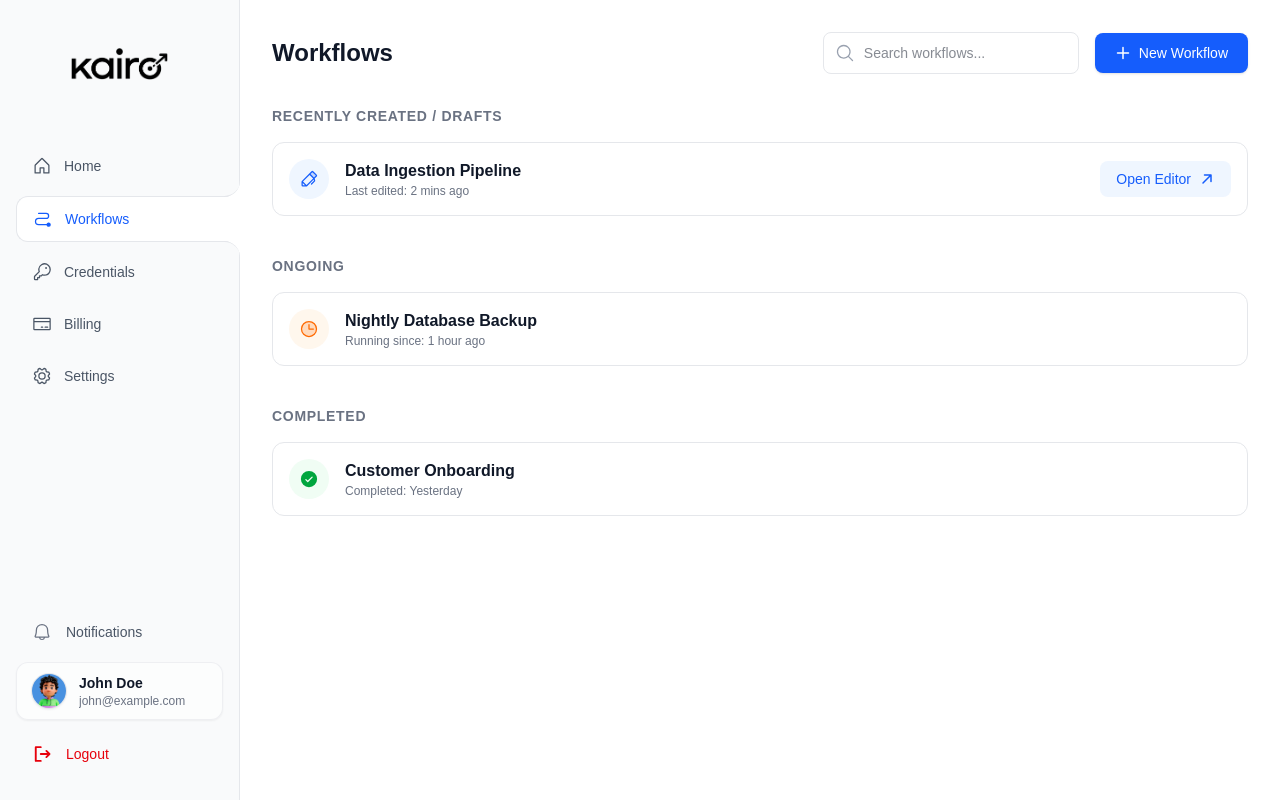
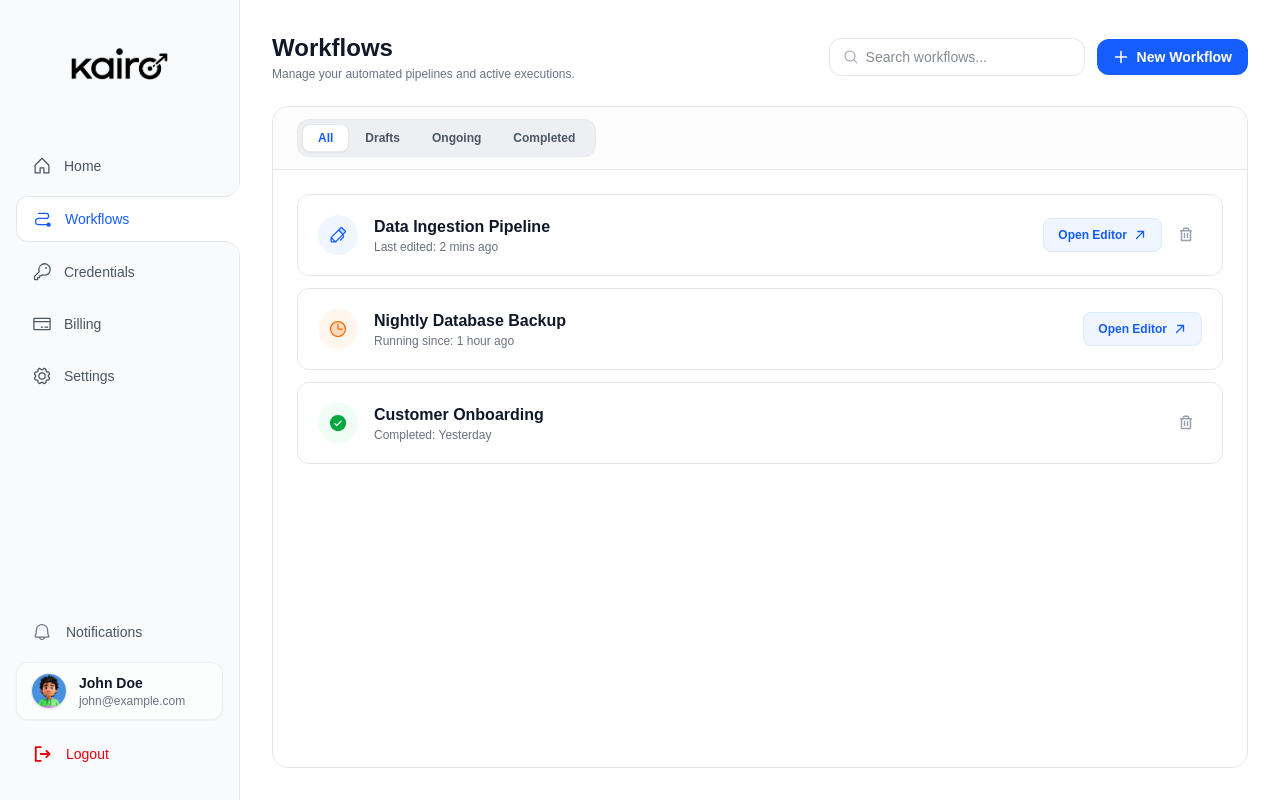
Before and after one commit to exorcist09/kairo-v2, a Next.js app in the folder frontend/: page /workflows in a window 1280 px wide. Built offline with nearby package versions, Linux system fonts and the light colour scheme; a web font is replaced by a local one.

Commit message:
feat: add workflow filtering tabs, enhanced create workflow modal, and billing description

```diff
--- a/frontend/src/pages/Billingpage/Billing.tsx
+++ b/frontend/src/pages/Billingpage/Billing.tsx
@@ -14,7 +14,12 @@ export default function Billing() {
 
   return (
     <div className="w-full h-full flex flex-col">
-      <h1 className="text-2xl font-bold text-gray-900 mb-6 flex-shrink-0">Billing</h1>
+      <div className="mb-6 flex-shrink-0">
+        <h1 className="text-2xl font-bold text-gray-900">Billing</h1>
+        <p className="text-xs text-gray-500 mt-0.5">
+          Manage your account credits, plan usage, and payment history.
+        </p>
+      </div>
 
       {/* Scrollable Container with border */}
       <div className="flex-1 border border-gray-200 rounded-2xl bg-white overflow-hidden flex flex-col">
--- a/frontend/src/pages/Workflowpage/Workflows.tsx
+++ b/frontend/src/pages/Workflowpage/Workflows.tsx
@@ -1,45 +1,104 @@
 "use client";
 
-import { useState } from "react";
+import { useState, useRef, useEffect } from "react";
 import Link from "next/link";
-import { Plus, Clock, CheckCircle, Trash, ArrowUpRight, Pen, FolderDashed, MagnifyingGlass } from "@phosphor-icons/react";
+import {
+  Plus,
+  Clock,
+  CheckCircle,
+  Trash,
+  ArrowUpRight,
+  Pen,
+  MagnifyingGlass,
+  Path,
+  X,
+} from "@phosphor-icons/react";
 import CreateWorkflowModal from "./components/CreateWorkflowModal";
 
 type Workflow = {
   id: string;
   name: string;
+  description?: string;
   status: "draft" | "ongoing" | "completed";
   updatedAt: string;
 };
 
 const INITIAL_WORKFLOWS: Workflow[] = [
-  { id: "1", name: "Data Ingestion Pipeline", status: "draft", updatedAt: "2 mins ago" },
-  { id: "2", name: "Nightly Database Backup", status: "ongoing", updatedAt: "1 hour ago" },
-  { id: "3", name: "Customer Onboarding", status: "completed", updatedAt: "Yesterday" },
+  {
+    id: "1",
+    name: "Data Ingestion Pipeline",
+    description: "Syncs customer events from Stripe webhook directly into analytics database.",
+    status: "draft",
+    updatedAt: "2 mins ago",
+  },
+  {
+    id: "2",
+    name: "Nightly Database Backup",
+    description: "Generates compressed PostgreSQL snapshots and uploads to encrypted S3 bucket.",
+    status: "ongoing",
+    updatedAt: "1 hour ago",
+  },
+  {
+    id: "3",
+    name: "Customer Onboarding",
+    description: "Sends welcome email via Resend, sets up Slack notification, and provisions workspace.",
+    status: "completed",
+    updatedAt: "Yesterday",
+  },
 ];
+
+const TABS = [
+  { key: "all", label: "All" },
+  { key: "draft", label: "Drafts" },
+  { key: "ongoing", label: "Ongoing" },
+  { key: "completed", label: "Completed" },
+] as const;
+
+type TabKey = (typeof TABS)[number]["key"];
 
 export default function Workflows() {
   const [workflows, setWorkflows] = useState<Workflow[]>(INITIAL_WORKFLOWS);
   const [isModalOpen, setIsModalOpen] = useState(false);
   const [searchQuery, setSearchQuery] = useState("");
+  const [activeTab, setActiveTab] = useState<TabKey>("all");
 
-  const filteredWorkflows = workflows.filter(w => w.name.toLowerCase().includes(searchQuery.toLowerCase()));
+  // Sliding tab indicator refs and state
+  const tabRefs = useRef<{ [key: string]: HTMLButtonElement | null }>({});
+  const [indicatorStyle, setIndicatorStyle] = useState<{ left: number; width: number }>({
+    left: 0,
+    width: 0,
+  });
 
-  const drafts = filteredWorkflows.filter((w) => w.status === "draft");
-  const ongoing = filteredWorkflows.filter((w) => w.status === "ongoing");
-  const completed = filteredWorkflows.filter((w) => w.status === "completed");
+  useEffect(() => {
+    const activeEl = tabRefs.current[activeTab];
+    if (activeEl) {
+      setIndicatorStyle({
+        left: activeEl.offsetLeft,
+        width: activeEl.offsetWidth,
+      });
+    }
+  }, [activeTab]);
 
-  const handleDelete = (id: string) => {
-    setWorkflows(workflows.filter((w) => w.id !== id));
+  const filteredWorkflows = workflows.filter((w) => {
+    const matchesSearch =
+      w.name.toLowerCase().includes(searchQuery.toLowerCase()) ||
+      (w.description && w.description.toLowerCase().includes(searchQuery.toLowerCase()));
+    if (!matchesSearch) return false;
+
+    if (activeTab === "all") return true;
+    return w.status === activeTab;
+  });
+
+  const handleDelete = (id: string, e: React.MouseEvent) => {
+    e.stopPropagation();
+    setWorkflows((prev) => prev.filter((w) => w.id !== id));
   };
-
-  const handleOpenModal = () => setIsModalOpen(true);
-  const handleCloseModal = () => setIsModalOpen(false);
 
   const handleCreate = (name: string, description: string) => {
     const newWf: Workflow = {
       id: Date.now().toString(),
       name: name,
+      description: description,
       status: "draft",
       updatedAt: "Just now",
     };
@@ -47,150 +106,225 @@ export default function Workflows() {
     setIsModalOpen(false);
   };
 
+  // Original status icons
+  const getWorkflowIcon = (status: Workflow["status"]) => {
+    switch (status) {
+      case "ongoing":
         return (
-    <div className="w-full h-full flex flex-col bg-white">
+          <div className="w-10 h-10 rounded-full bg-orange-50 flex items-center justify-center text-orange-500 flex-shrink-0">
+            <Clock weight="duotone" className="w-5 h-5" />
+          </div>
+        );
+      case "completed":
+        return (
+          <div className="w-10 h-10 rounded-full bg-green-50 flex items-center justify-center text-green-600 flex-shrink-0">
+            <CheckCircle weight="fill" className="w-5 h-5" />
+          </div>
+        );
+      case "draft":
+      default:
+        return (
+          <div className="w-10 h-10 rounded-full bg-blue-50 flex items-center justify-center text-blue-600 flex-shrink-0">
+            <Pen weight="duotone" className="w-5 h-5" />
+          </div>
+        );
+    }
+  };
+
+  return (
+    <div className="w-full h-full flex flex-col">
       {/* Header */}
-      <div className="flex items-center justify-between mb-8">
+      <div className="flex flex-col sm:flex-row sm:items-center justify-between mb-6 gap-4 flex-shrink-0">
+        <div>
           <h1 className="text-2xl font-bold text-gray-900">Workflows</h1>
+          <p className="text-xs text-gray-500 mt-0.5">
+            Manage your automated pipelines and active executions.
+          </p>
+        </div>
 
-        <div className="flex items-center gap-4">
+        <div className="flex items-center gap-3">
           {/* Search Bar */}
           <div className="relative">
-            <MagnifyingGlass className="absolute left-3 top-1/2 -translate-y-1/2 text-gray-400 w-5 h-5" />
+            <MagnifyingGlass className="absolute left-3.5 top-1/2 -translate-y-1/2 text-gray-400 w-4 h-4 pointer-events-none" />
             <input
               type="text"
               placeholder="Search workflows..."
               value={searchQuery}
               onChange={(e) => setSearchQuery(e.target.value)}
-              className="pl-10 pr-4 py-2.5 bg-white border border-gray-200 rounded-lg text-sm text-gray-900 focus:outline-none focus:ring-2 focus:ring-blue-500/20 focus:border-blue-500 w-64 transition-all"
+              className="pl-9 pr-8 py-2 bg-white border border-gray-200 rounded-xl text-xs sm:text-sm text-gray-900 focus:outline-none focus:ring-2 focus:ring-blue-500/20 focus:border-blue-500 w-48 sm:w-64 transition-all"
             />
+            {searchQuery && (
+              <button
+                type="button"
+                onClick={() => setSearchQuery("")}
+                className="absolute right-2.5 top-1/2 -translate-y-1/2 text-gray-400 hover:text-gray-600 cursor-pointer"
+              >
+                <X className="w-3.5 h-3.5" />
+              </button>
+            )}
           </div>
 
           <button
-            onClick={handleOpenModal}
-            className="flex items-center gap-2 bg-blue-600 text-white px-5 py-2.5 rounded-lg text-sm font-medium hover:bg-blue-700 transition-colors shadow-sm"
+            type="button"
+            onClick={() => setIsModalOpen(true)}
+            className="flex items-center gap-2 bg-blue-600 hover:bg-blue-700 text-white px-4 py-2 rounded-xl text-sm font-semibold transition-colors shadow-xs cursor-pointer flex-shrink-0"
           >
             <Plus weight="bold" className="w-4 h-4" />
-            New Workflow
+            <span>New Workflow</span>
           </button>
         </div>
       </div>
 
-      <div className="flex-1 overflow-y-auto no-scrollbar pb-8">
+      {/* Main Container with Border */}
+      <div className="flex-1 border border-gray-200 rounded-2xl bg-white overflow-hidden flex flex-col">
+        {/* Filter Navigation Tabs with Smooth Sliding Pill */}
+        <div className="border-b border-gray-200 px-6 py-3 flex items-center justify-between bg-gray-50/50 flex-shrink-0">
+          <div className="relative flex items-center p-1 bg-gray-200/60 rounded-xl border border-gray-200/70">
+            {/* Smooth Sliding Pill Indicator */}
+            {indicatorStyle.width > 0 && (
+              <div
+                className="absolute top-1 bottom-1 bg-white rounded-lg shadow-xs border border-gray-200/90 transition-all duration-300 ease-out pointer-events-none"
+                style={{
+                  left: `${indicatorStyle.left}px`,
+                  width: `${indicatorStyle.width}px`,
+                }}
+              />
+            )}
+
+            {TABS.map((tab) => {
+              const isActive = activeTab === tab.key;
+              return (
+                <button
+                  key={tab.key}
+                  ref={(el) => {
+                    tabRefs.current[tab.key] = el;
+                  }}
+                  type="button"
+                  onClick={() => setActiveTab(tab.key)}
+                  className={`relative z-10 px-4 py-1.5 text-xs font-semibold rounded-lg transition-colors duration-200 cursor-pointer select-none ${
+                    isActive ? "text-blue-600" : "text-gray-600 hover:text-gray-900"
+                  }`}
+                >
+                  {tab.label}
+                </button>
+              );
+            })}
+          </div>
+        </div>
+
+        {/* Scrollable Area: Smooth fade-in on tab change */}
+        <div className="flex-1 overflow-y-auto no-scrollbar p-6">
           {filteredWorkflows.length === 0 ? (
             /* Empty State */
-          <div className="w-full h-64 border-2 border-dashed border-gray-200 rounded-2xl flex flex-col items-center justify-center bg-gray-50/50">
-            <div className="w-16 h-16 bg-white rounded-full flex items-center justify-center shadow-sm mb-4">
-              <FolderDashed weight="duotone" className="w-8 h-8 text-gray-400" />
+            <div
+              key={`empty-${activeTab}`}
+              className="flex-1 h-full min-h-[300px] flex flex-col items-center justify-center p-8 text-center max-w-md mx-auto my-auto animate-in fade-in duration-200"
+            >
+              <div className="w-16 h-16 rounded-2xl bg-blue-50 border border-blue-100 flex items-center justify-center text-blue-600 mb-4 shadow-xs">
+                <Path weight="duotone" className="w-8 h-8" />
               </div>
-            <h3 className="text-lg font-semibold text-gray-900 mb-1">
+              <h3 className="text-lg font-bold text-gray-900 mb-1">
                 {searchQuery ? "No matching workflows" : "No Workflows Yet"}
               </h3>
-            <p className="text-sm text-gray-500 mb-6">
-              {searchQuery ? "Try adjusting your search query." : "Create your first workflow to get started."}
+              <p className="text-xs text-gray-500 mb-6 leading-relaxed">
+                {searchQuery
+                  ? "Try adjusting your search query or clear the filter."
+                  : "Create your first workflow to automate tasks with visual logic."}
               </p>
-            {!searchQuery && (
               <button
-                onClick={handleOpenModal}
-                className="flex items-center gap-2 bg-white border border-gray-200 text-gray-700 px-5 py-2.5 rounded-lg text-sm font-medium hover:bg-gray-50 transition-colors shadow-sm"
+                type="button"
+                onClick={() => {
+                  setSearchQuery("");
+                  setActiveTab("all");
+                  setIsModalOpen(true);
+                }}
+                className="flex items-center gap-2 bg-blue-600 hover:bg-blue-700 text-white text-xs font-semibold px-5 py-2.5 rounded-xl transition-all shadow-xs cursor-pointer"
               >
                 <Plus weight="bold" className="w-4 h-4" />
-                Create Workflow
+                <span>Create Workflow</span>
+              </button>
+            </div>
+          ) : (
+            /* Direct List with smooth animation */
+            <div
+              key={`list-${activeTab}`}
+              className="flex flex-col gap-3 animate-in fade-in duration-200"
+            >
+              {filteredWorkflows.map((w) => {
+                const isCompleted = w.status === "completed";
+                const isOngoing = w.status === "ongoing";
+
+                return (
+                  <div
+                    key={w.id}
+                    className="flex items-center justify-between p-4 sm:p-5 bg-white border border-gray-200 rounded-xl hover:border-gray-300 hover:shadow-xs transition-all group"
+                  >
+                    <div className="flex items-center gap-4 min-w-0 flex-1">
+                      {/* Icon */}
+                      {getWorkflowIcon(w.status)}
+
+                      <div className="flex flex-col min-w-0">
+                        {/* Title: Only clickable if not completed */}
+                        {isCompleted ? (
+                          <span className="font-semibold text-gray-900 truncate cursor-default">
+                            {w.name}
+                          </span>
+                        ) : (
+                          <Link
+                            href={`/editor/${w.id}`}
+                            className="font-semibold text-gray-900 hover:text-blue-600 transition-colors truncate"
+                          >
+                            {w.name}
+                          </Link>
+                        )}
+
+                        <span className="text-xs text-gray-500">
+                          {isOngoing
+                            ? `Running since: ${w.updatedAt}`
+                            : isCompleted
+                            ? `Completed: ${w.updatedAt}`
+                            : `Last edited: ${w.updatedAt}`}
+                        </span>
+                      </div>
+                    </div>
+
+                    {/* Actions */}
+                    <div className="flex items-center gap-2 flex-shrink-0">
+                      {/* Open Editor (Only for Draft and Ongoing, never completed) */}
+                      {!isCompleted && (
+                        <Link
+                          href={`/editor/${w.id}`}
+                          className="flex items-center gap-1.5 text-xs font-semibold text-blue-600 bg-blue-50 hover:bg-blue-100 border border-blue-100 px-3.5 py-2 rounded-lg transition-colors cursor-pointer"
+                        >
+                          <span>Open Editor</span>
+                          <ArrowUpRight weight="bold" className="w-3.5 h-3.5" />
+                        </Link>
+                      )}
+
+                      {/* Delete Button (Only for Draft and Completed, never ongoing) */}
+                      {!isOngoing && (
+                        <button
+                          type="button"
+                          onClick={(e) => handleDelete(w.id, e)}
+                          title="Delete workflow"
+                          className="p-2 rounded-lg text-gray-400 hover:text-red-600 hover:bg-red-50 transition-colors cursor-pointer"
+                        >
+                          <Trash weight="bold" className="w-4 h-4" />
                         </button>
                       )}
                     </div>
-        ) : (
-          /* Populated State */
-          <div className="flex flex-col gap-10">
-
-            {/* Drafts Section */}
-            {drafts.length > 0 && (
-              <section className="flex flex-col gap-4">
-                <h2 className="text-sm font-semibold text-gray-500 uppercase tracking-wider">Recently Created / Drafts</h2>
-                <div className="flex flex-col gap-3">
-                  {drafts.map((w) => (
-                    <div key={w.id} className="flex items-center justify-between p-4 bg-white border border-gray-200 rounded-xl hover:border-blue-300 hover:shadow-sm transition-all group">
-                      <div className="flex items-center gap-4">
-                        <div className="w-10 h-10 rounded-full bg-blue-50 flex items-center justify-center text-blue-600">
-                          <Pen weight="duotone" className="w-5 h-5" />
                   </div>
-                        <div className="flex flex-col">
-                          <span className="font-semibold text-gray-900">{w.name}</span>
-                          <span className="text-xs text-gray-500">Last edited: {w.updatedAt}</span>
-                        </div>
-                      </div>
-                      <Link
-                        href={`/editor/${w.id}`}
-                        className="flex items-center gap-2 text-sm font-medium text-blue-600 bg-blue-50 px-4 py-2 rounded-lg hover:bg-blue-100 transition-colors"
-                      >
-                        Open Editor <ArrowUpRight weight="bold" className="w-4 h-4" />
-                      </Link>
-                    </div>
-                  ))}
-                </div>
-              </section>
-            )}
-
-            {/* Ongoing Section */}
-            {ongoing.length > 0 && (
-              <section className="flex flex-col gap-4">
-                <h2 className="text-sm font-semibold text-gray-500 uppercase tracking-wider">Ongoing</h2>
-                <div className="flex flex-col gap-3">
-                  {ongoing.map((w) => (
-                    <div key={w.id} className="flex items-center justify-between p-4 bg-white border border-gray-200 rounded-xl hover:border-orange-300 hover:shadow-sm transition-all group">
-                      <div className="flex items-center gap-4">
-                        <div className="w-10 h-10 rounded-full bg-orange-50 flex items-center justify-center text-orange-500">
-                          <Clock weight="duotone" className="w-5 h-5" />
-                        </div>
-                        <div className="flex flex-col">
-                          <span className="font-semibold text-gray-900">{w.name}</span>
-                          <span className="text-xs text-gray-500">Running since: {w.updatedAt}</span>
-                        </div>
-                      </div>
-                      <button className="flex items-center gap-2 text-sm font-medium text-orange-600 bg-orange-50 px-4 py-2 rounded-lg opacity-0 group-hover:opacity-100 transition-opacity hover:bg-orange-100">
-                        View Progress <ArrowUpRight weight="bold" className="w-4 h-4" />
-                      </button>
-                    </div>
-                  ))}
-                </div>
-              </section>
-            )}
-
-            {/* Completed Section */}
-            {completed.length > 0 && (
-              <section className="flex flex-col gap-4">
-                <h2 className="text-sm font-semibold text-gray-500 uppercase tracking-wider">Completed</h2>
-                <div className="flex flex-col gap-3">
-                  {completed.map((w) => (
-                    <div key={w.id} className="flex items-center justify-between p-4 bg-white border border-gray-200 rounded-xl hover:border-gray-300 hover:shadow-sm transition-all group">
-                      <div className="flex items-center gap-4">
-                        <div className="w-10 h-10 rounded-full bg-green-50 flex items-center justify-center text-green-600">
-                          <CheckCircle weight="fill" className="w-5 h-5" />
-                        </div>
-                        <div className="flex flex-col">
-                          <span className="font-semibold text-gray-900">{w.name}</span>
-                          <span className="text-xs text-gray-500">Completed: {w.updatedAt}</span>
-                        </div>
-                      </div>
-                      <button
-                        onClick={() => handleDelete(w.id)}
-                        className="flex items-center gap-2 text-sm font-medium text-red-600 bg-red-50 px-4 py-2 rounded-lg opacity-0 group-hover:opacity-100 transition-opacity hover:bg-red-100"
-                      >
-                        <Trash weight="bold" className="w-4 h-4" /> Delete
-                      </button>
-                    </div>
-                  ))}
-                </div>
-              </section>
-            )}
-
+                );
+              })}
             </div>
           )}
         </div>
+      </div>
 
+      {/* Create Workflow Modal */}
       <CreateWorkflowModal
         isOpen={isModalOpen}
-        onClose={handleCloseModal}
+        onClose={() => setIsModalOpen(false)}
         onCreate={handleCreate}
       />
     </div>
```
Also changed, not shown: frontend/src/pages/Workflowpage/components/CreateWorkflowModal.tsx (+63 -26 lines). Lines whose indentation alone changed are shown as unchanged.
